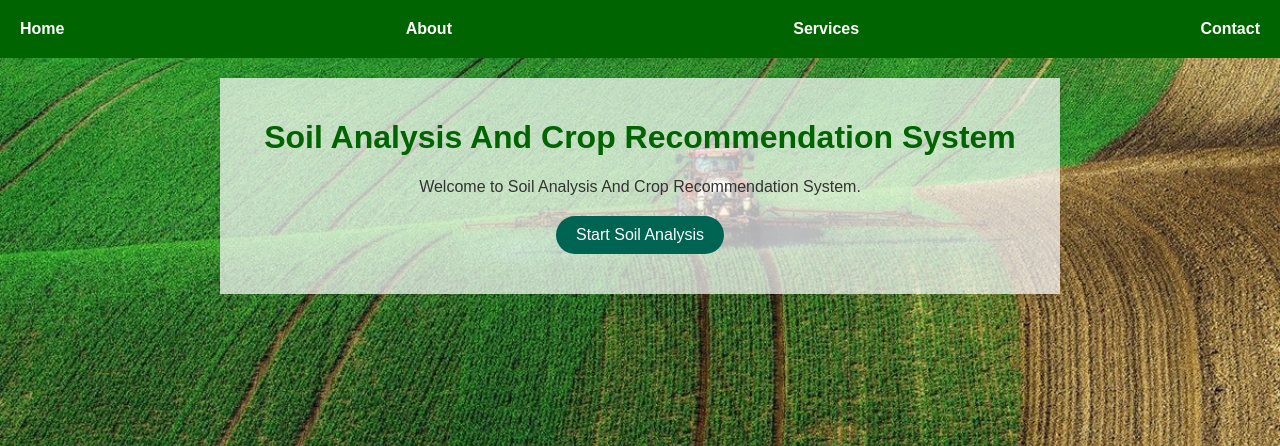
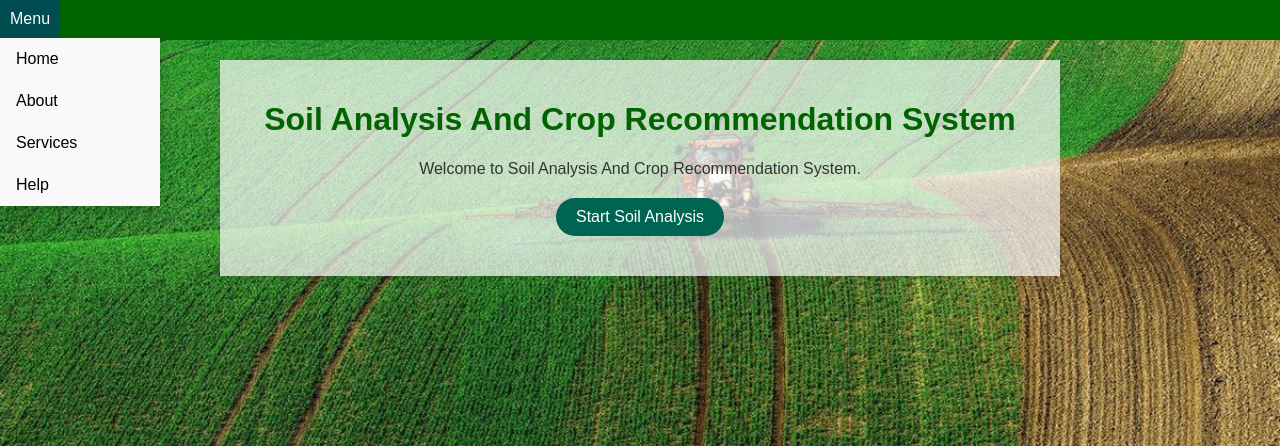
Before and after one commit to bsc-com-ne-o8-19/crop-recommendation-systm, a Flask app: page / in a window 1280 px wide. Shown: the top 446 px of the page. Run offline with Flask 3, Linux system fonts and the light colour scheme.

Commit message:
new features added

```diff
--- a/project/app.py
+++ b/project/app.py
@@ -12,13 +12,13 @@ def about():
     return about_text
 
 
-@app.route('/contact')
-def contact():
+@app.route('/Help')
+def help():
     contact_info = {
         'telephone': '+265881401065',
-        'email': 'mufa@gmail.com'
+        'email': 'croprecommendation@gmail.com'
     }
-    return render_template('contact.html', contact_info=contact_info)
+    return render_template('Help.html', contact_info=contact_info)
 
 @app.route('/predict', methods=['GET', 'POST'])
 def predict():
--- a/project/static/style/myhome.css
+++ b/project/static/style/myhome.css
@@ -9,7 +9,6 @@ body {
   background-size: cover;
   background-position: center;
 }
-
 header {
   background-color: #006400;
   color: #ffffff;
@@ -17,32 +16,51 @@ header {
   text-align: center;
 }
 
-nav ul {
-  list-style-type: none;
-  padding: 0;
-  margin: 0;
-  display: flex;
-  justify-content: space-between;
+/* Navigation Styles */
+nav .dropdown {
+  position: absolute;
+  left: 0;
+  top: 0;
+}
+nav .dropbtn {
+  background-color: #006400;
+  color: white;
+  padding: 10px;
+  font-size: 16px;
+  border: none;
+  cursor: pointer;
 }
 
-nav ul li {
-  margin: 0 15px;
+nav .dropdown-content {
+  display: none;
+  position: absolute;
+  background-color: #f9f9f9;
+  min-width: 160px;
+  box-shadow: 0 8px 16px 0 rgba(0, 0, 0, 0.2);
+  z-index: 1;
 }
 
-nav ul li.left-corner {
-  margin-left: 0;
+nav .dropdown-content a {
+  color: black;
+  padding: 12px 16px;
+  text-decoration: none;
+  display: block;
+  text-align: left;
 }
 
-nav ul li.right-corner {
-  margin-right: 0;
+nav .dropdown-content a:hover {
+  background-color: #354b49;
 }
 
-nav ul li a {
-  color: #ffffff;
-  text-decoration: none;
-  font-weight: bold;
+nav .dropdown:hover .dropdown-content {
+  display: block;
 }
 
+nav .dropdown:hover .dropbtn {
+  background-color: #004d51;
+}
+
+/* Main content styles */
 main {
   padding: 20px;
   background-color: rgba(255, 255, 255, 0.7);
@@ -68,6 +86,7 @@ p {
   color: #333;
 }
 
+/* Button styles */
 .start-button {
   background-color: #006453;
   color: #ffffff;
@@ -77,7 +96,7 @@ p {
   font-size: 16px;
   display: block;
   margin: 20px auto;
-  border-radius: 25px 25px;
+  border-radius: 25px;
 }
 
 .start-button:hover {
--- a/project/templates/Home.html
+++ b/project/templates/Home.html
@@ -11,12 +11,14 @@
   <body>
     <header>
       <nav>
-        <ul>
-          <li class="left-corner"><a href="/">Home</a></li>
-          <li><a href="/about">About</a></li>
-          <li><a href="#">Services</a></li>
-          <li class="right-corner"><a href="/contact">Contact</a></li>
-        </ul>
+       <div class="dropdown">
+          <button class="dropbtn">Menu</button>
+          <div class="dropdown-content">
+            <a href="/">Home</a>
+            <a href="/about">About</a>
+            <a href="#">Services</a>
+            <a href="/Help">Help</a>
+       </div>
       </nav>
     </header>
     <main>
```
Also changed, not shown: project/templates/predict.html (+2 -17 lines), project/templates/Help.html (renamed from project/templates/contact.html).
